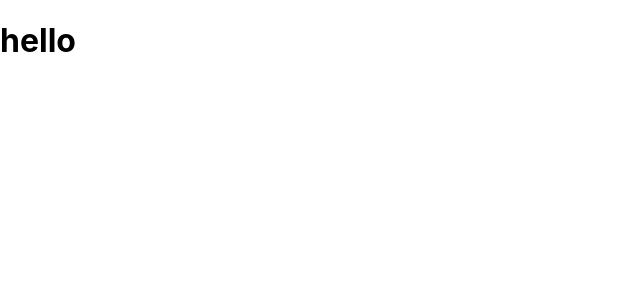
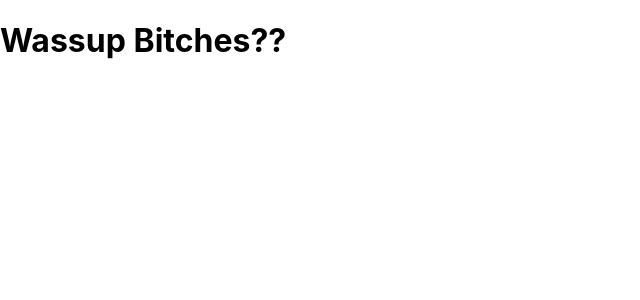
Before and after one commit to rishabhworks/The-Semicolon-Squad, a React (Create React App) app in the folder frontend/skeleton/: page / in a window 1280 px wide. Shown: the top 300 px of the page, without its empty margins (0-640 px from the left). Built offline with nearby package versions, Linux system fonts and the light colour scheme.

Commit message:
check-in

```diff
--- a/frontend/skeleton/src/App.js
+++ b/frontend/skeleton/src/App.js
@@ -3,7 +3,7 @@ import './App.css';
 
 function App() {
   return (
-    <div><h1>hello</h1></div>
+    <div><h1>Wassup Bitches??</h1></div>
   );
 }
 
```
